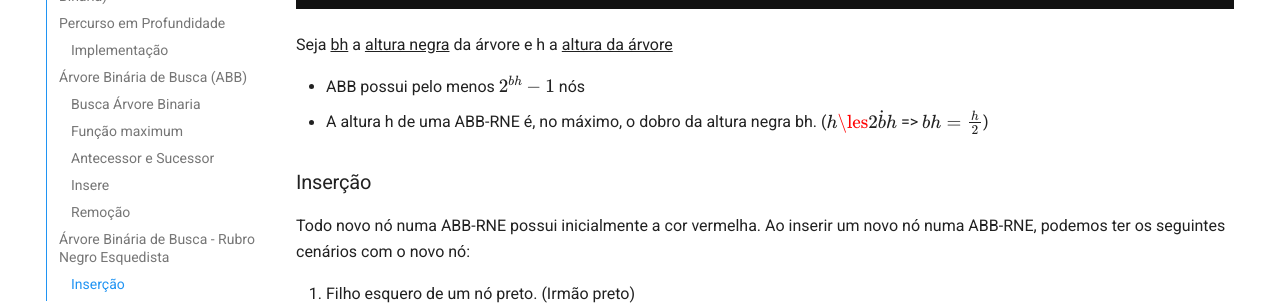
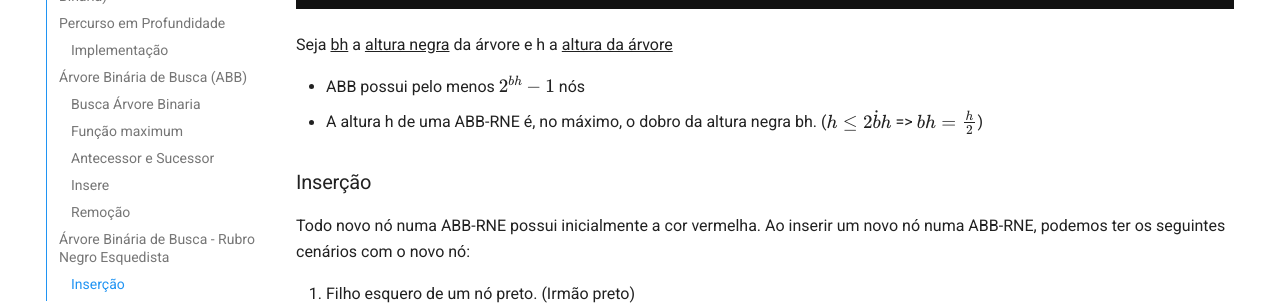
Before and after one commit to Diogo-Barboza/VSFGA, an MkDocs documentation site: the page built from docs/sections/2025.2/EDA2/arvore.md, in a window 1280 px wide and 900 px high, scrolled down 7189 px. Shown: the part 357-662 px from the top of the window. Built offline with MkDocs 1.6.1 and Material for MkDocs 9.7.7, drawn with Linux system fonts in a browser that asks for light colours.

Commit message:
FIX LATEX PROBLEM

```diff
--- a/docs/sections/2025.2/EDA2/arvore.md
+++ b/docs/sections/2025.2/EDA2/arvore.md
@@ -237,7 +237,7 @@ Exemplo:
 Seja <u>bh</u> a <u>altura negra</u> da árvore e h a <u>altura da árvore</u>
 
 - ABB possui pelo menos $2^{bh} - 1$ nós
-- A altura h de uma ABB-RNE é, no máximo, o dobro da altura negra bh. ($h \les 2 \dot bh$ => $bh = \frac{h}{2}$)
+- A altura h de uma ABB-RNE é, no máximo, o dobro da altura negra bh. ($h \leq 2 \dot bh$ => $bh = \frac{h}{2}$)
 
 ### Inserção
 
```
